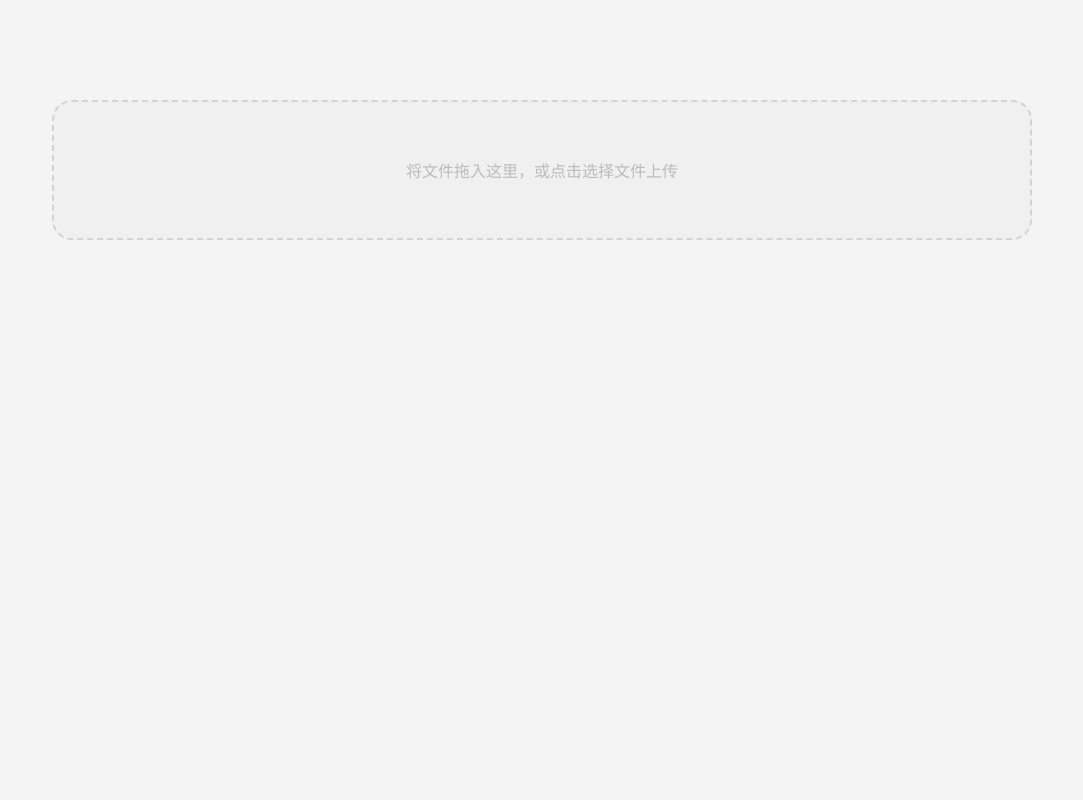
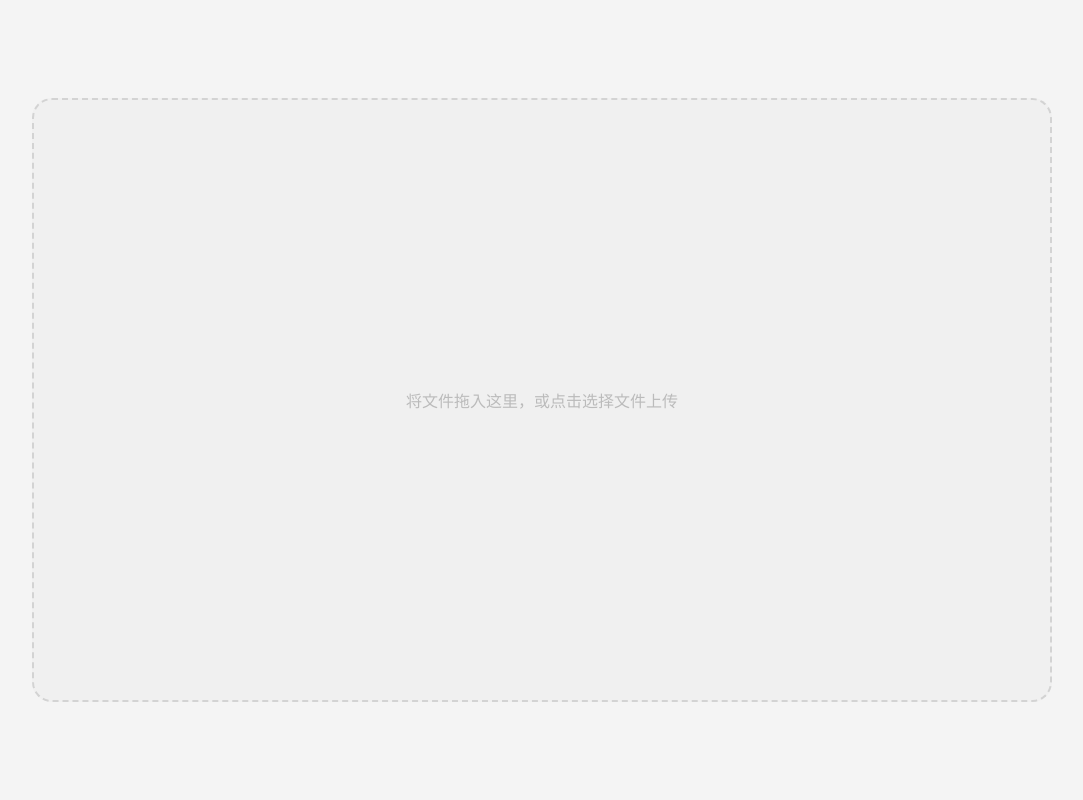
Before and after one commit to ArjenCole/pyOllama, a Flask app: template templates/dropzone.html in a window 1280 px wide. Shown: the whole page, without its empty margins (98-1181 px from the left). Run offline with Flask 3, Linux system fonts and the light colour scheme; the template is opened without the code that fills it, so the values that code supplies are empty.

Commit message:
调整线框的大小

```diff
--- a/static/css/dropzone.css
+++ b/static/css/dropzone.css
@@ -1,34 +1,39 @@
 /* static/css/dropzone.css */
 
-/* 设置整个页面的字体和背景颜色 */
 body {
     font-family: Arial, sans-serif;
     background-color: #f4f4f4;
     margin: 0;
     padding: 0;
+    height: 100vh; /* 使 body 占满整个视口高度 */
+    display: flex;
+    justify-content: center;
+    align-items: center;
 }
 
-/* 设置 dropzone 容器的样式 */
 .dropzone {
     border: 2px dashed #d3d3d3;
-    padding: 40px;
+    padding: 60px; /* 增加内边距 */
     text-align: center;
     color: #bbbbbb;
     background-color: #f0f0f0;
     border-radius: 20px;
-    margin: 100px auto;
-    height: 50%;
-    width: 70%;
+    width: 70%; /* 宽度调整为视口宽度的 90% */
+    height: 60%; /* 高度调整为视口高度的 90% */
+    min-width: 50%; /* 最小宽度为屏幕宽度的 50% */
+    min-height: 50%; /* 最小高度为屏幕高度的 50% */
     cursor: pointer;
+    display: flex;
+    flex-direction: column;
+    justify-content: center;
+    align-items: center;
 }
 
-/* 当 dropzone 容器内有文件时改变样式 */
 .dropzone.dragover {
     border-color: #000;
     color: #000;
 }
 
-/* 设置隐藏元素的样式 */
 .hidden {
     display: none;
 }
```
